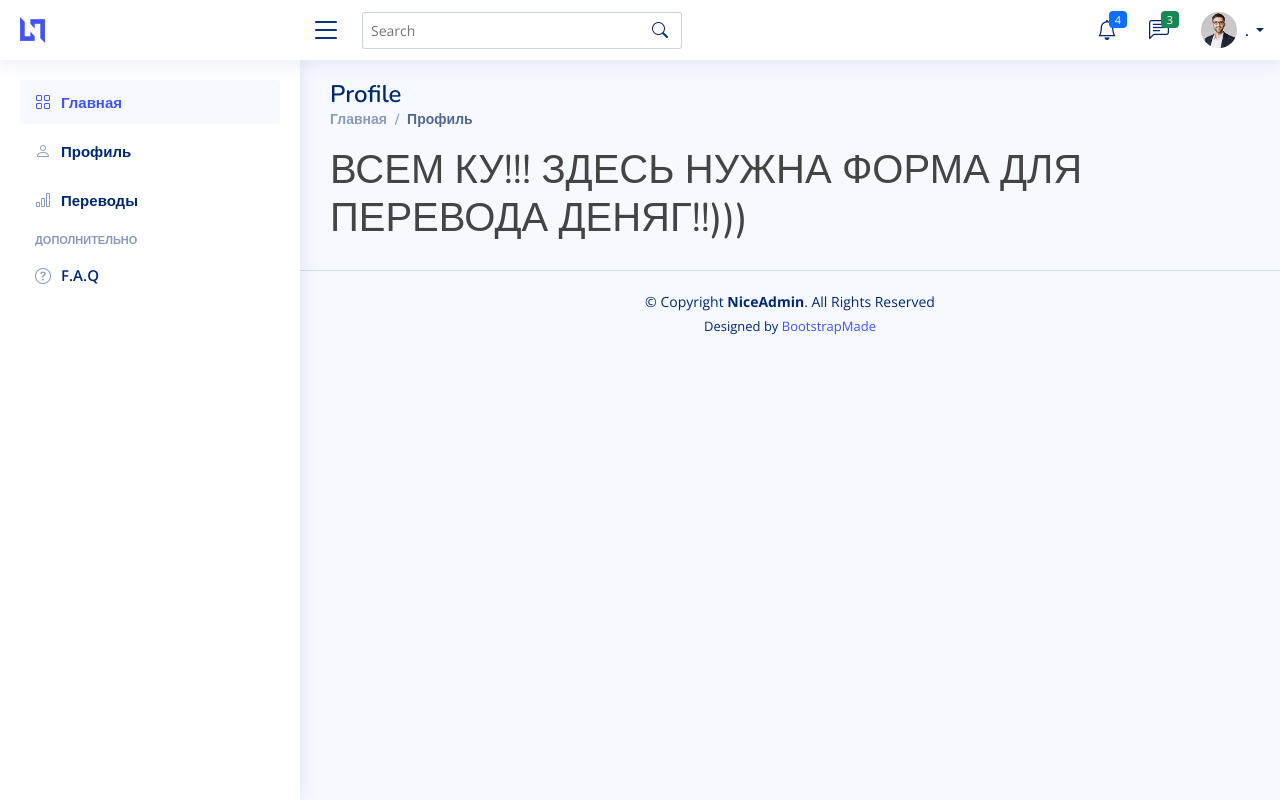
After one commit to vildan-valeev/tayle_test, a Django app: template app/apps/account/templates/account/account_transaction.html in a window 1280 px wide. The commit adds this page. Run offline with Django 4.2, Linux system fonts and the light colour scheme; the template is opened without the code that fills it, so the values that code supplies are empty; some libraries are stand-ins or nearby versions.

Commit message:
подготовил вьюху для транзакций

```diff
--- /dev/null
+++ b/app/apps/account/templates/account/account_transaction.html
@@ -0,0 +1,27 @@
+{% extends "index.html" %}
+{% load bootstrap5 %}
+{% load static %}
+
+  <!-- ======= Main ======= -->
+    {% block content %}
+
+   <main id="main" class="main">
+
+    <div class="pagetitle">
+      <h1>Profile</h1>
+      <nav>
+        <ol class="breadcrumb">
+          <li class="breadcrumb-item"><a href="{% url 'main' %}">Главная</a></li>
+          <li class="breadcrumb-item active">Профиль</li>
+        </ol>
+      </nav>
+    </div><!-- End Page Title -->
+
+    <section class="section profile">
+      <h1>ВСЕМ КУ!!! ЗДЕСЬ НУЖНА ФОРМА ДЛЯ ПЕРЕВОДА ДЕНЯГ!!)))</h1>
+    </section>
+
+  </main><!-- End #main -->
+
+    {% endblock %}
+  <!-- End #main -->
--- a/app/apps/account/urls.py
+++ b/app/apps/account/urls.py
@@ -1,9 +1,10 @@
 from django.urls import path, include
 
 
-from apps.account.views import AccountDetail
+from apps.account.views import AccountDetail, AccountTransactionView
 
 urlpatterns = [
     path('', include('django.contrib.auth.urls')),
     path('current/', AccountDetail.as_view(), name='account-detail'),
+    path('transaction/', AccountTransactionView.as_view(), name='account-transaction'),
 ]
--- a/app/templates/sidebar.html
+++ b/app/templates/sidebar.html
@@ -18,7 +18,7 @@
     </li><!-- End Profile Page Nav -->
 
     <li class="nav-item">
-    <a class="nav-link collapsed" href="/">
+    <a class="nav-link collapsed" href="{% url 'account-transaction' %}">
       <i class="bi bi-bar-chart"></i>
       <span>Переводы</span>
     </a>
```
Also changed, not shown: app/apps/account/views.py (+6 -1 lines).
